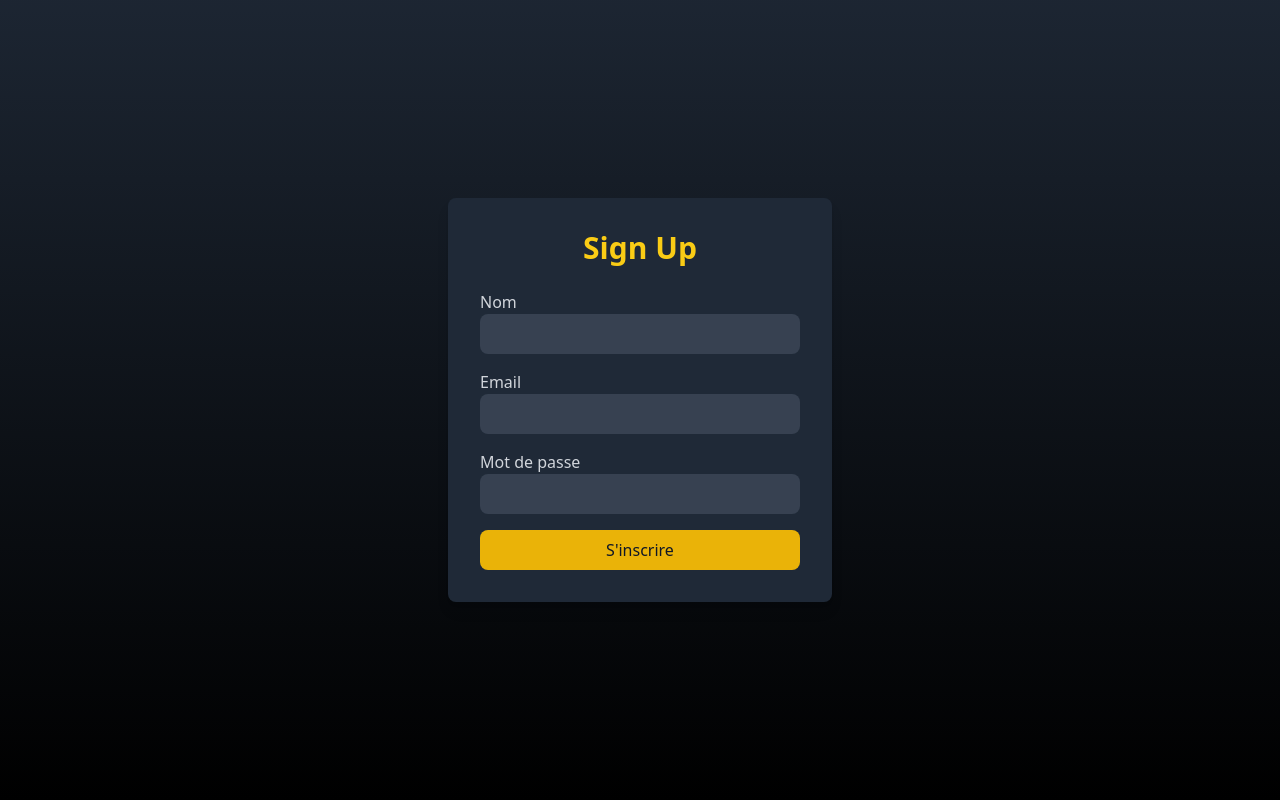
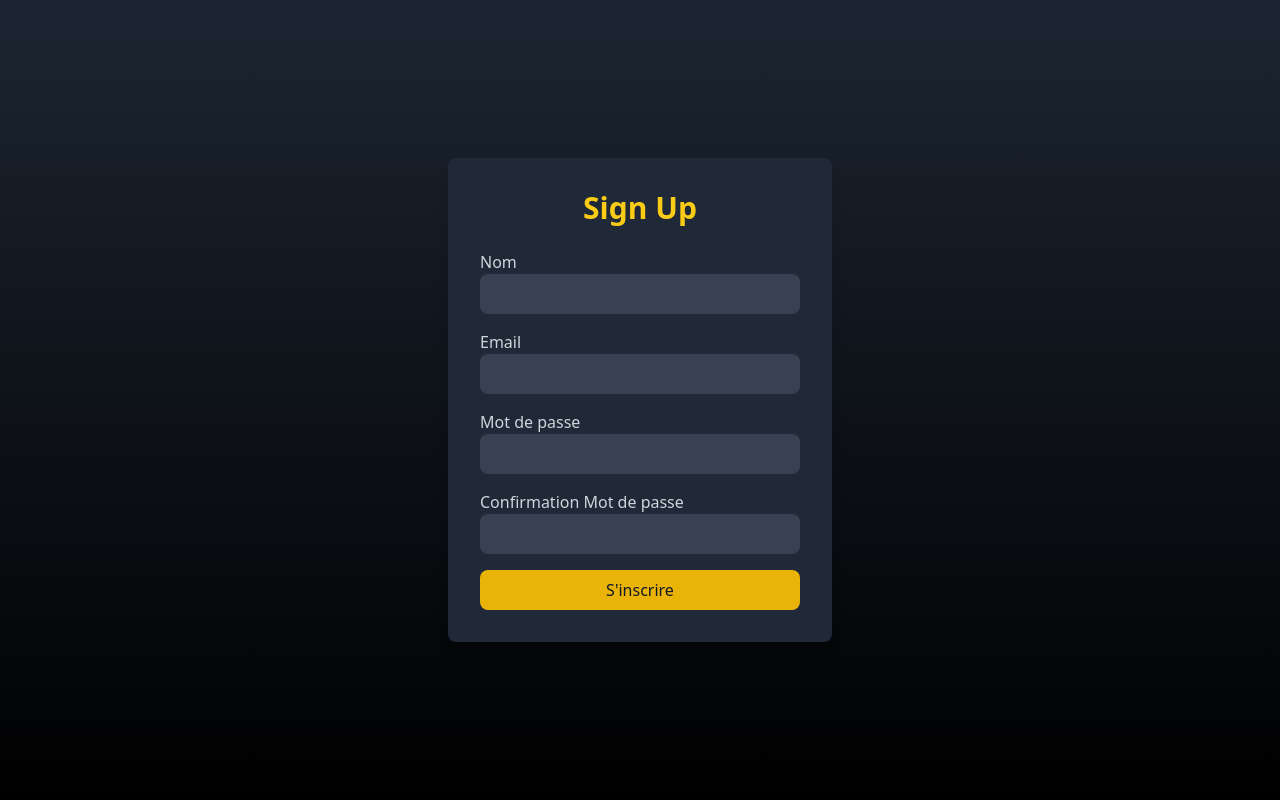
Before and after one commit to Youcode-Classe-E-2024-2025/Asmae_ElHamzaoui_projet-mvc-php, a PHP site: template app/views/front/signUp.twig in a window 1280 px wide. Shown: the part 76-876 px from the top of the page. Run offline with PHP 8.4, Linux system fonts and the light colour scheme; the template is opened without the code that fills it, so the values that code supplies are empty; some libraries are stand-ins or nearby versions.

Commit message:
modification du fichier d'inscription

```diff
--- a/app/views/front/signUp.twig
+++ b/app/views/front/signUp.twig
@@ -23,7 +23,7 @@
 
     <!-- Formulaire d'inscription -->
     <div class="flex items-center justify-center h-screen">
-        <form class="bg-gray-800 p-8 rounded-lg shadow-lg w-96" action="#" method="POST">
+        <form class="bg-gray-800 p-8 rounded-lg shadow-lg w-96" action="/ASMAE_ELHAMZAOUI_PROJET-MVC-PHP/app/controllers/front/signUpController.php" method="POST">
             <h1 class="text-3xl font-bold text-center text-yellow-400 mb-6">Sign Up</h1>
 
             <!-- Champ nom -->
@@ -44,6 +44,12 @@
                 <input type="password" id="password" name="password" class="w-full px-4 py-2 rounded-lg bg-gray-700 text-white focus:outline-none focus:ring-2 focus:ring-yellow-400" required>
             </div>
 
+            <!-- Confirmation mot de passe -->
+            <div class="mb-4">
+                <label for="password_confirmation" class="block text-gray-300">Confirmation Mot de passe</label>
+                <input type="password" id="password_confirmation" name="password_confirmation" class="w-full px-4 py-2 rounded-lg bg-gray-700 text-white focus:outline-none focus:ring-2 focus:ring-yellow-400" required>
+            </div>
+
             <!-- Bouton de soumission -->
             <button type="submit" class="w-full bg-yellow-500 text-gray-900 px-6 py-2 rounded-lg hover:bg-yellow-400 focus:outline-none focus:ring-2 focus:ring-yellow-400">S'inscrire</button>
         </form>
```
